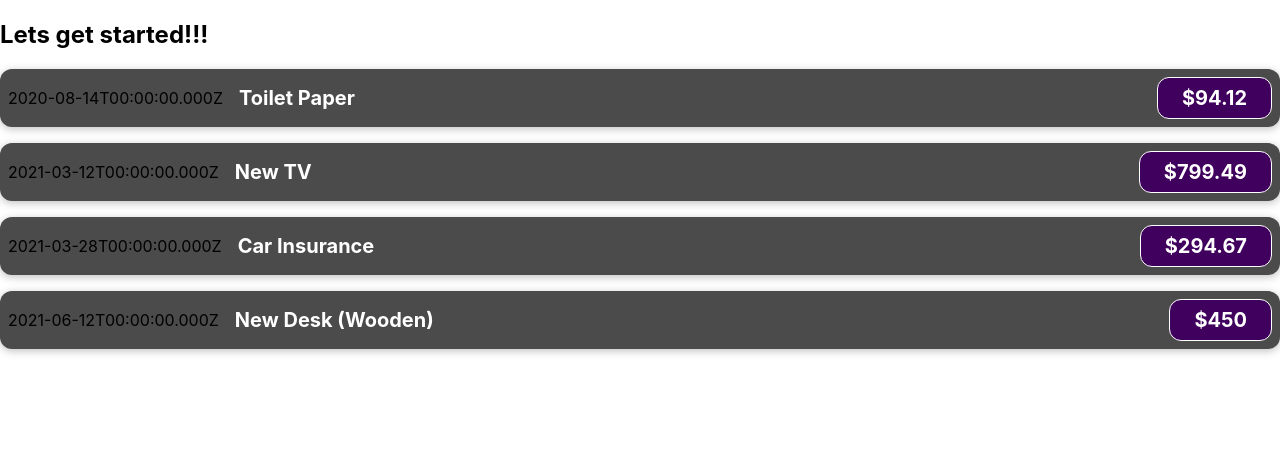
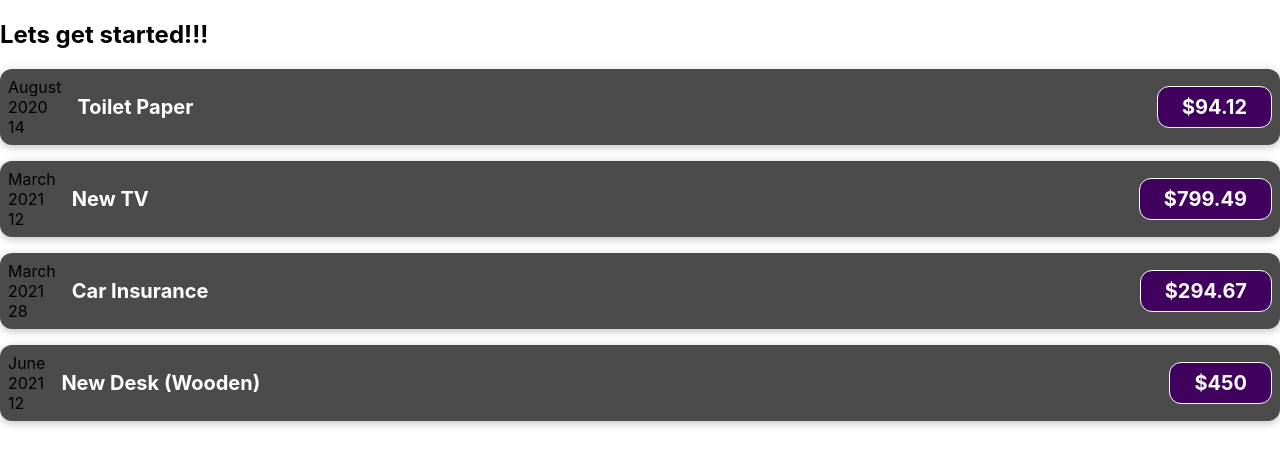
Before and after one commit to Sand82/React, a React (Create React App) app in the folder react-exercise/: page / in a window 1280 px wide. Shown: the top 466 px of the page. Built offline with nearby package versions, Linux system fonts and the light colour scheme.

Commit message:
added exspensedate component

```diff
--- a/react-exercise/src/App.js
+++ b/react-exercise/src/App.js
@@ -26,10 +26,10 @@ function App() {
   return (
     <div>
       <h2>Lets get started!!!</h2>
-      <ExpenseItem exspense={expenses[0]}></ExpenseItem>
-      <ExpenseItem exspense={expenses[1]}></ExpenseItem>
-      <ExpenseItem exspense={expenses[2]}></ExpenseItem>
-      <ExpenseItem exspense={expenses[3]}></ExpenseItem>
+      <ExpenseItem exspense={expenses[0]} />
+      <ExpenseItem exspense={expenses[1]} />
+      <ExpenseItem exspense={expenses[2]} />
+      <ExpenseItem exspense={expenses[3]} />
     </div>
   );
 }
--- a/react-exercise/src/components/ExpenseItem.js
+++ b/react-exercise/src/components/ExpenseItem.js
@@ -1,9 +1,11 @@
 import "./ExpenseItem.css";
+
+import ExspenseDate from "./ExspanseDate";
 
 const ExpenseItem = ({ exspense }) => {
   return (
     <div className="expense-item">
-      <div>{exspense.date.toISOString()}</div>
+      <ExspenseDate date={exspense.date} />
       <div className="expense-item__description">
         <h2>{exspense.title}</h2>
         <div className="expense-item__price">${exspense.amount}</div>
--- /dev/null
+++ b/react-exercise/src/components/ExspanseDate.js
@@ -0,0 +1,15 @@
+const ExspenseDate = ({ date }) => {
+  const mounth = date.toLocaleString("en-US", { month: "long" });
+  const day = date.toLocaleString("en-US", { day: "2-digit" });
+  const year = date.getFullYear();
+
+  return (
+    <div>
+      <div>{mounth}</div>
+      <div>{year}</div>
+      <div>{day}</div>
+    </div>
+  );
+};
+
+export default ExspenseDate;
```
